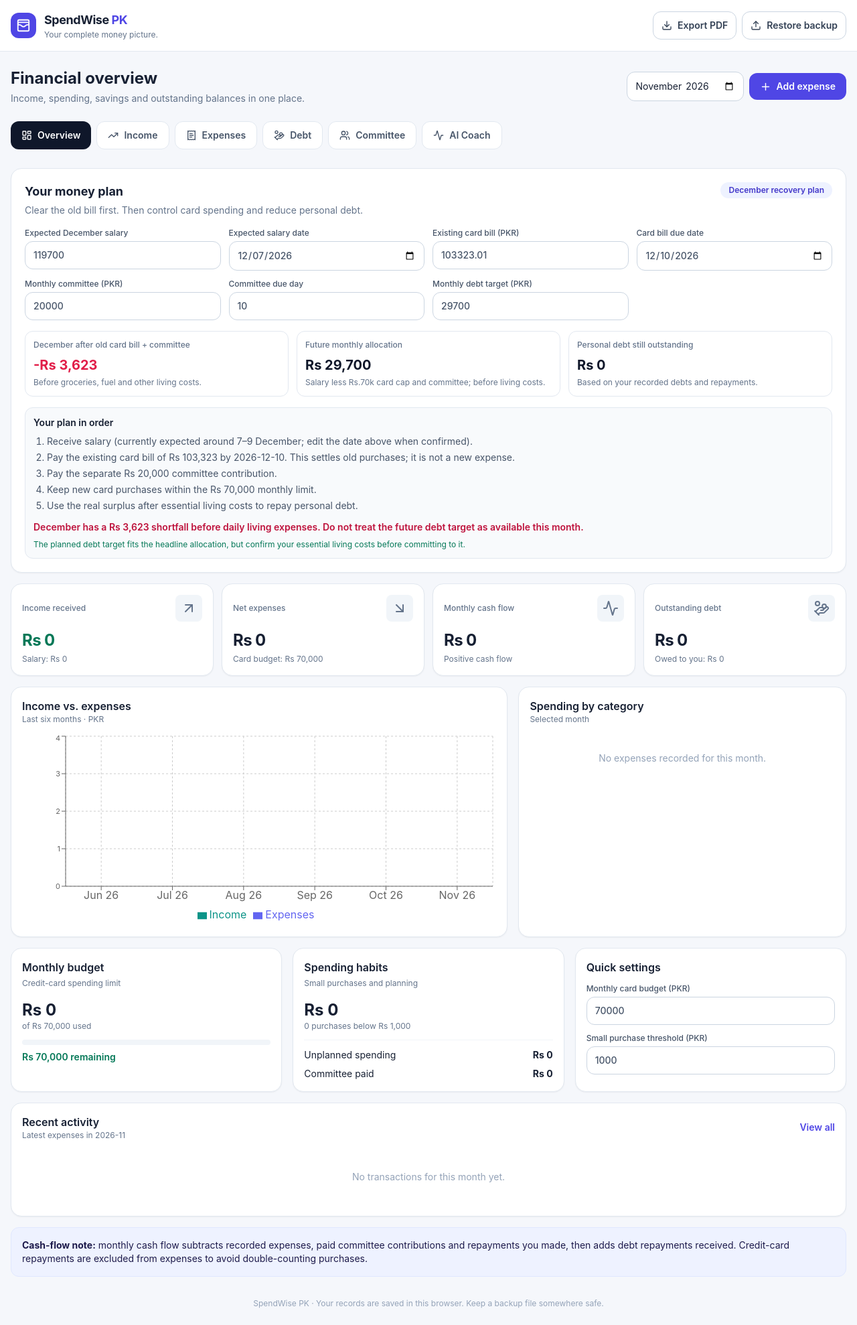
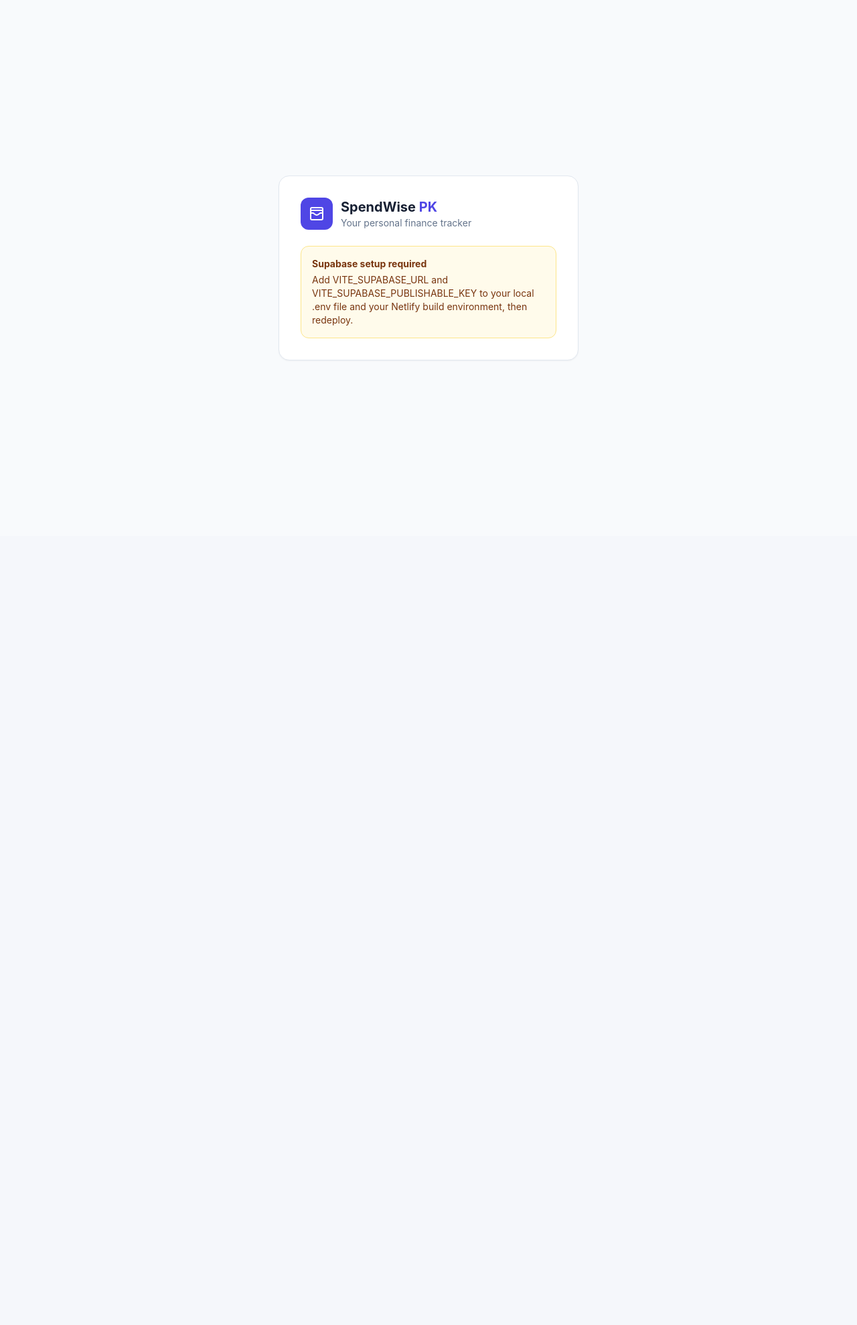
Before and after one commit to syed-bilal205/spendwise-pk, a React (Vite) app: page / in a window 1280 px wide. Shown: the whole page at 67% size. After the commit the page ends 800 px from the top, so only its background shows below. Built offline with nearby package versions, Linux system fonts and the light colour scheme.

Commit message:
Add Supabase auth and cloud status to app

```diff
--- a/src/App.jsx
+++ b/src/App.jsx
@@ -10,6 +10,7 @@ import Committee from "./components/Committee";
 import Debt from "./components/Debt";
 import CashFlowPlan from "./components/CashFlowPlan";
 import DebtCoach from "./components/DebtCoach";
+import AuthScreen from "./components/AuthScreen";
 
 const COLORS = ["#4f46e5", "#0d9488", "#f59e0b", "#ec4899", "#64748b", "#8b5cf6", "#06b6d4", "#84cc16"];
 const now = new Date();
@@ -18,7 +19,14 @@ const monthName = (key) => new Date(Number(key.slice(0,4)), Number(key.slice(5,7
 const outstanding = (debt) => Math.max(0, Number(debt.amount || 0) - (debt.payments || []).reduce((sum,p) => sum + Number(p.amount || 0), 0));
 
 export default function App() {
-  const { state, dispatch } = useApp();
+  const { user, authLoading, dataLoading, supabaseConfigured } = useApp();
+  if (authLoading || (user && dataLoading)) return <div className="flex min-h-screen items-center justify-center text-sm text-slate-500">Loading your secure SpendWise account…</div>;
+  if (!supabaseConfigured || !user) return <AuthScreen />;
+  return <Dashboard />;
+}
+
+function Dashboard() {
+  const { state, dispatch, user, signOut, syncError, syncing } = useApp();
   const [month, setMonth] = useState(currentMonth);
   const [page, setPage] = useState("overview");
   const [showForm, setShowForm] = useState(false);
@@ -61,9 +69,10 @@ export default function App() {
   return <div className="min-h-screen">
     <header className="border-b border-slate-200 bg-white"><div className="mx-auto flex max-w-7xl flex-wrap items-center justify-between gap-3 px-4 py-4">
       <div className="flex items-center gap-3"><div className="rounded-xl bg-indigo-600 p-2 text-white"><WalletCards size={22}/></div><div><h1 className="text-lg font-bold tracking-tight">SpendWise <span className="text-indigo-600">PK</span></h1><p className="text-xs text-slate-500">Your complete money picture.</p></div></div>
-      <div className="flex flex-wrap items-center gap-2"><button className="btn-secondary !px-3" onClick={() => exportFinancialReport(state,month)}><Download size={16}/><span>Export PDF</span></button><label className="btn-secondary !px-3 cursor-pointer"><Upload size={16}/><span>Restore backup</span><input type="file" accept="application/json" className="hidden" onChange={restoreBackup}/></label></div>
+      <div className="flex flex-wrap items-center gap-2"><span className="hidden text-xs text-slate-500 sm:inline">{user.email}</span><button className="btn-secondary !px-3" onClick={() => signOut()}>Sign out</button><button className="btn-secondary !px-3" onClick={() => exportFinancialReport(state,month)}><Download size={16}/><span>Export PDF</span></button><label className="btn-secondary !px-3 cursor-pointer"><Upload size={16}/><span>Restore backup</span><input type="file" accept="application/json" className="hidden" onChange={restoreBackup}/></label></div>
     </div></header>
     <main className="mx-auto max-w-7xl px-4 py-6">
+      {(syncError || syncing) && <div role="status" className={`mb-4 rounded-xl border p-3 text-sm ${syncError ? "border-rose-200 bg-rose-50 text-rose-700" : "border-indigo-100 bg-indigo-50 text-indigo-700"}`}>{syncError ? `Cloud save issue: ${syncError}` : "Saving changes to your secure account…"}</div> }
       <div className="mb-6 flex flex-wrap items-center justify-between gap-3"><div><h2 className="text-2xl font-bold">{titles[page]}</h2><p className="mt-1 text-sm text-slate-500">Income, spending, savings and outstanding balances in one place.</p></div><div className="flex items-center gap-2"><label className="sr-only" htmlFor="report-month">Report month</label><input id="report-month" aria-label="Select month" className="field !w-auto" type="month" value={month} onChange={(e) => setMonth(e.target.value)}/>{(page === "overview" || page === "transactions") && <button className="btn" onClick={() => setShowForm((v) => !v)}><Plus size={17}/> Add expense</button>}</div></div>
       <nav className="mb-6 flex gap-2 overflow-x-auto pb-1">{nav.map(([key,Icon,label]) => <button key={key} onClick={() => { setPage(key); setShowForm(false); }} className={`flex shrink-0 items-center gap-2 rounded-xl px-4 py-2.5 text-sm font-semibold ${page === key ? "bg-slate-900 text-white" : "border border-slate-200 bg-white text-slate-600"}`}><Icon size={16}/>{label}</button>)}</nav>
       {showForm && (page === "overview" || page === "transactions") && <div className="card mb-6 p-4"><div className="mb-4 flex justify-between"><h3 className="font-semibold">Add an expense or card transaction</h3><button className="text-sm text-slate-500" onClick={() => setShowForm(false)}>Close</button></div><TransactionForm onDone={() => setShowForm(false)}/></div>}
@@ -87,7 +96,7 @@ export default function App() {
         <section className="card mt-4 p-4"><div className="mb-3 flex items-center justify-between"><div><h3 className="font-semibold">Recent activity</h3><p className="text-xs text-slate-500">Latest expenses in {month}</p></div><button className="text-sm font-semibold text-indigo-600" onClick={() => setPage("transactions")}>View all</button></div>{monthTx.length ? monthTx.slice(0,6).map((t) => <TransactionRow key={t.id} item={t}/>) : <Empty>No transactions for this month yet.</Empty>}</section>
         <div className="mt-4 rounded-xl border border-indigo-100 bg-indigo-50 p-4 text-sm text-indigo-950"><b>Cash-flow note:</b> monthly cash flow subtracts recorded expenses, paid committee contributions and repayments you made, then adds debt repayments received. Credit-card repayments are excluded from expenses to avoid double-counting purchases.</div>
       </>}
-      <footer className="mt-8 text-center text-xs text-slate-400">SpendWise PK · Your records are saved in this browser. Keep a backup file somewhere safe.</footer>
+      <footer className="mt-8 text-center text-xs text-slate-400">SpendWise PK · Your records are stored in your private Supabase account. Export a PDF or keep a backup copy.</footer>
     </main>
   </div>;
 }
```
